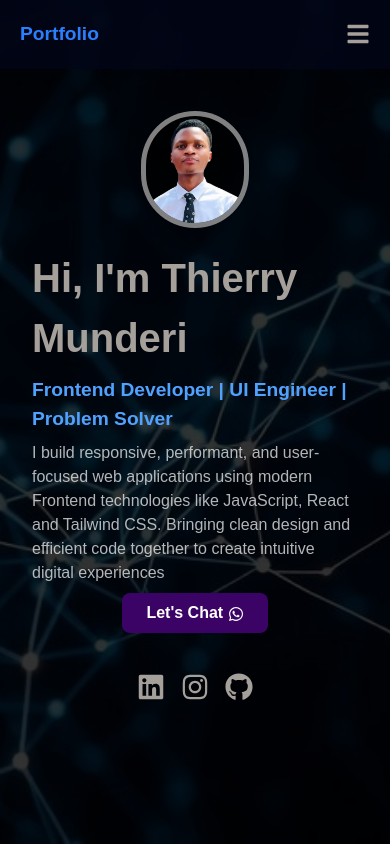
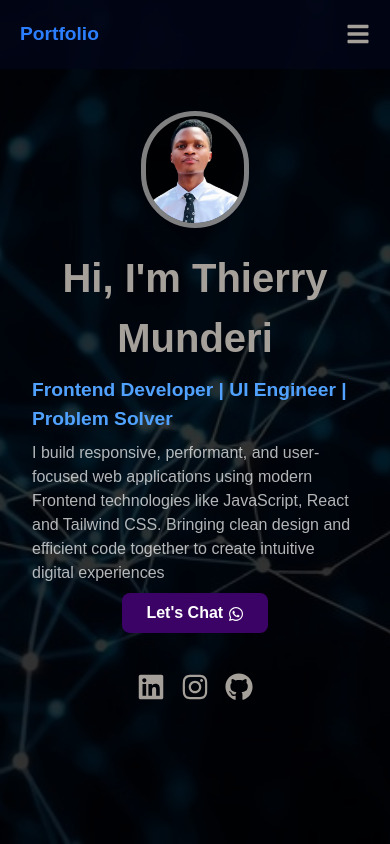
Before and after one commit to Thierry256-dev/Portfolio, a React (Vite) app: page / in a window 390 px wide. Shown: the top 844 px of the page. Built offline with nearby package versions, Linux system fonts and the light colour scheme.

Commit message:
fixing algnment in homepage and techstack

```diff
--- a/src/Componets/Education/TechStackCard.jsx
+++ b/src/Componets/Education/TechStackCard.jsx
@@ -73,7 +73,7 @@ export default function TechStackCard({
           <h3>{language}</h3>
         </motion.div>
         <div className="flex">
-          <div className="flex items-center rounded-full bg-gray-900 w-[80%] lg:w-[400px] h-3 md:h-5">
+          <div className="flex items-center rounded-full bg-gray-900 w-[90%] md:w-[80%] lg:w-[400px] h-3 md:h-5">
             <motion.div
               ref={progressRef}
               initial={{
--- a/src/Componets/Home.jsx
+++ b/src/Componets/Home.jsx
@@ -109,7 +109,7 @@ export default function Home() {
               ease: "easeInOut",
               times: [0.4, 0.7, 1],
             }}
-            className="font-bold text-[2.5rem] lg:text-6xl"
+            className="font-bold text-[2.5rem] lg:text-6xl text-center"
           >
             Hi, I'm Thierry Munderi
           </motion.h1>
```
